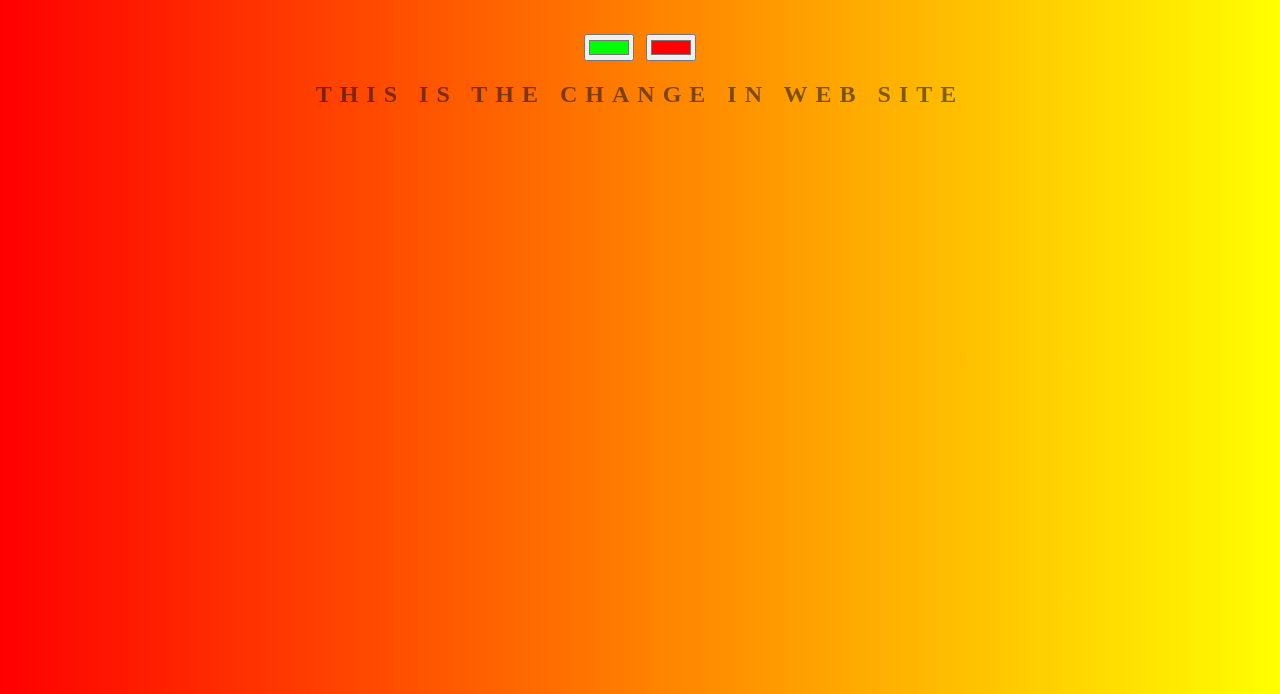
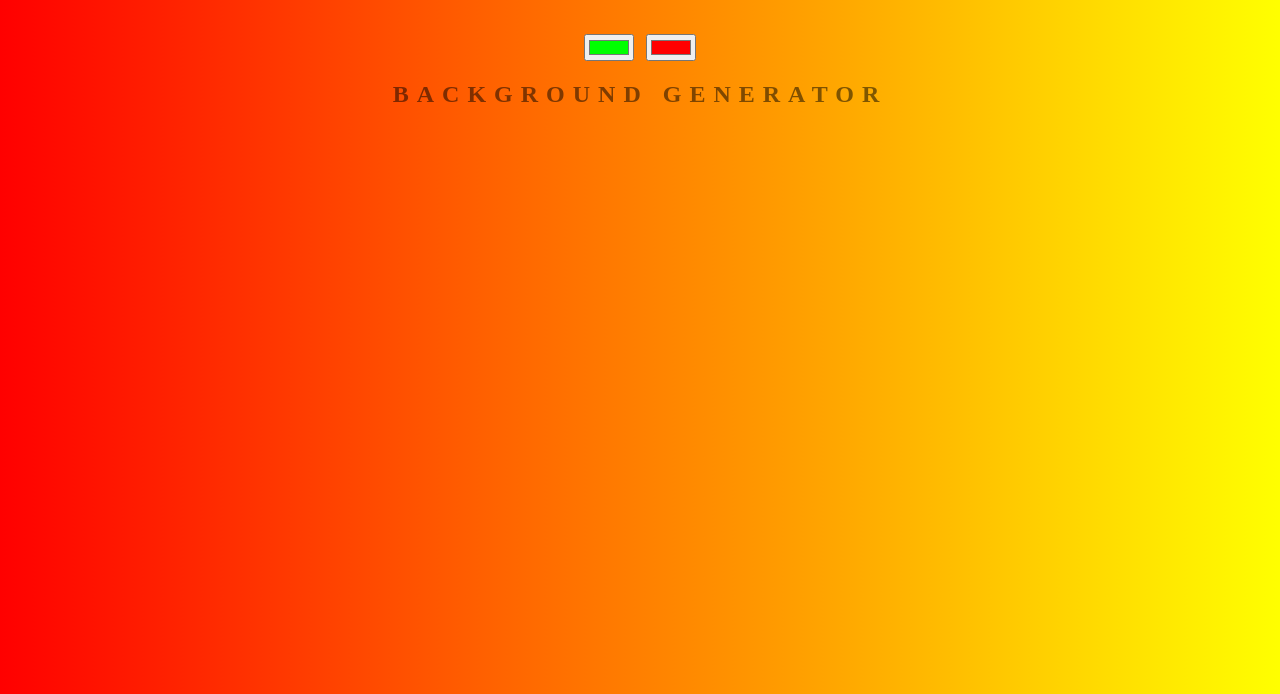
Before and after one commit to bhupendrasahuji/Background, a plain HTML site: page index.html in a window 1280 px wide. Shown: the part 106-800 px from the top of the page. Drawn offline with Linux system fonts and the light colour scheme.

Commit message:
reverse the title

```diff
--- a/index.html
+++ b/index.html
@@ -8,7 +8,7 @@
 	<h1>COOL Generator</h1>
 	<input class="color1" type="color" name="color1" value="#00ff00">
 	<input class="color2" type="color" name="color2" value="#ff0000">
-	<h2>This is the change in web site</h2>
+	<h2>Background Generator </h2>
 	<h3></h3>
 	<script type="text/javascript" src="script.js"></script>
 </body>
```
